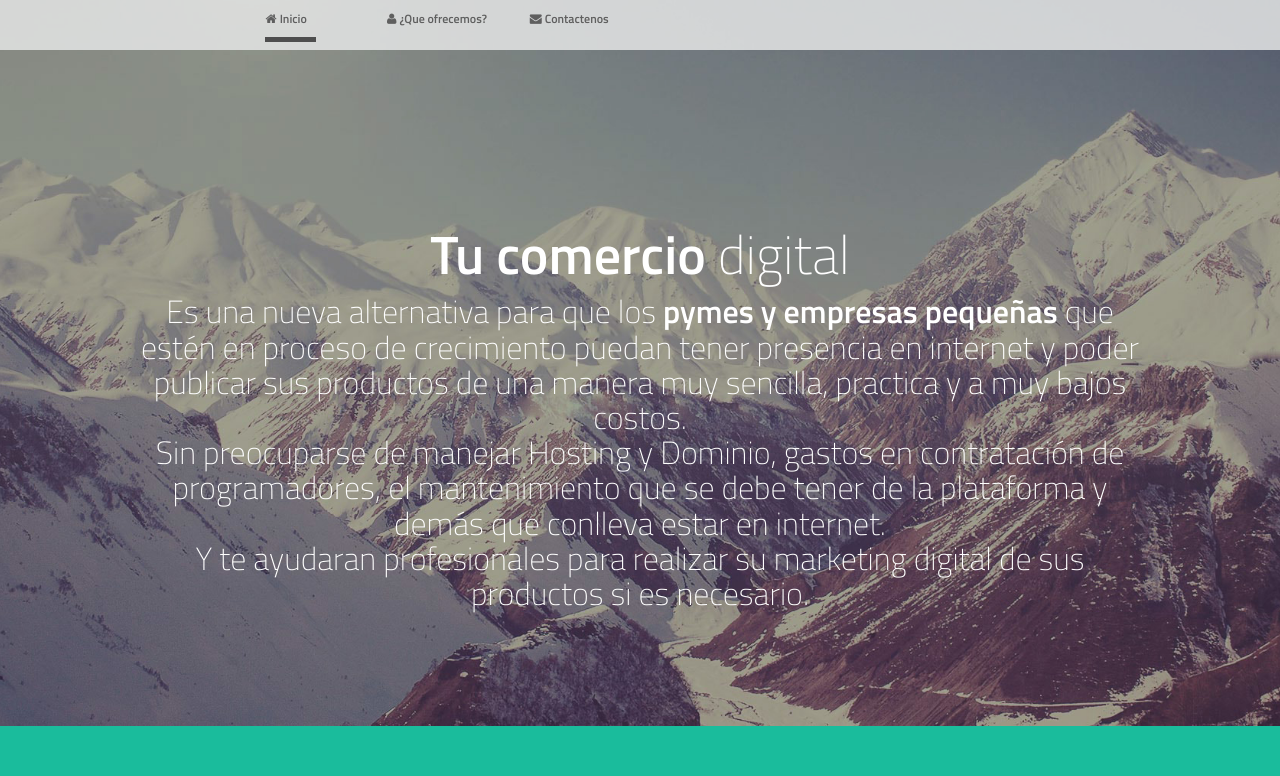
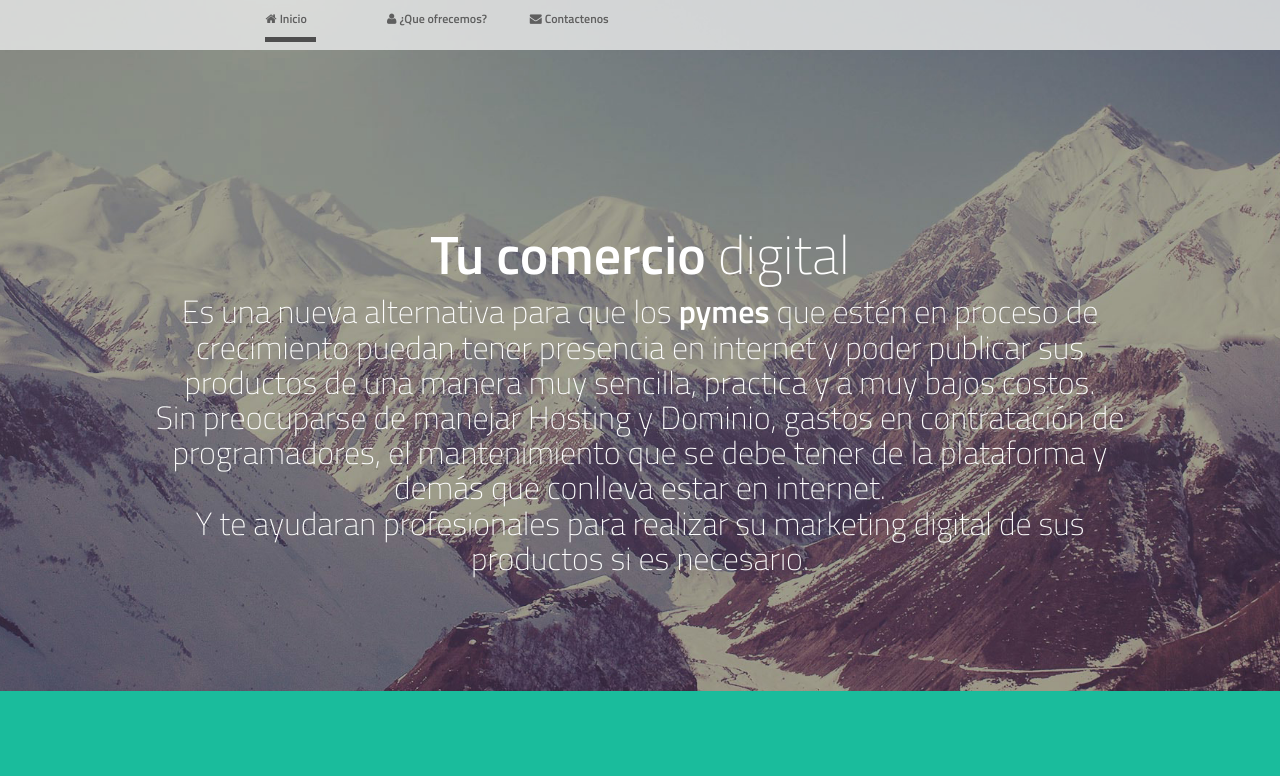
Before and after one commit to yulius10/tu-comercio-digital, a plain HTML site: page index.html in a window 1280 px wide. Shown: the top 776 px of the page. Drawn offline with Linux system fonts and the light colour scheme.

Commit message:
edicion de texto

```diff
--- a/index.html
+++ b/index.html
@@ -87,7 +87,7 @@
                         <h4 class="font-thin">
                             Es una nueva alternativa para que los
                             <span class="font-semibold">
-                                pymes y empresas pequeñas
+                                pymes
                             </span>
                             que estén en proceso de crecimiento puedan tener presencia en internet y poder publicar sus productos de una manera muy sencilla, practica y a muy bajos costos.
                             <br/>
```
